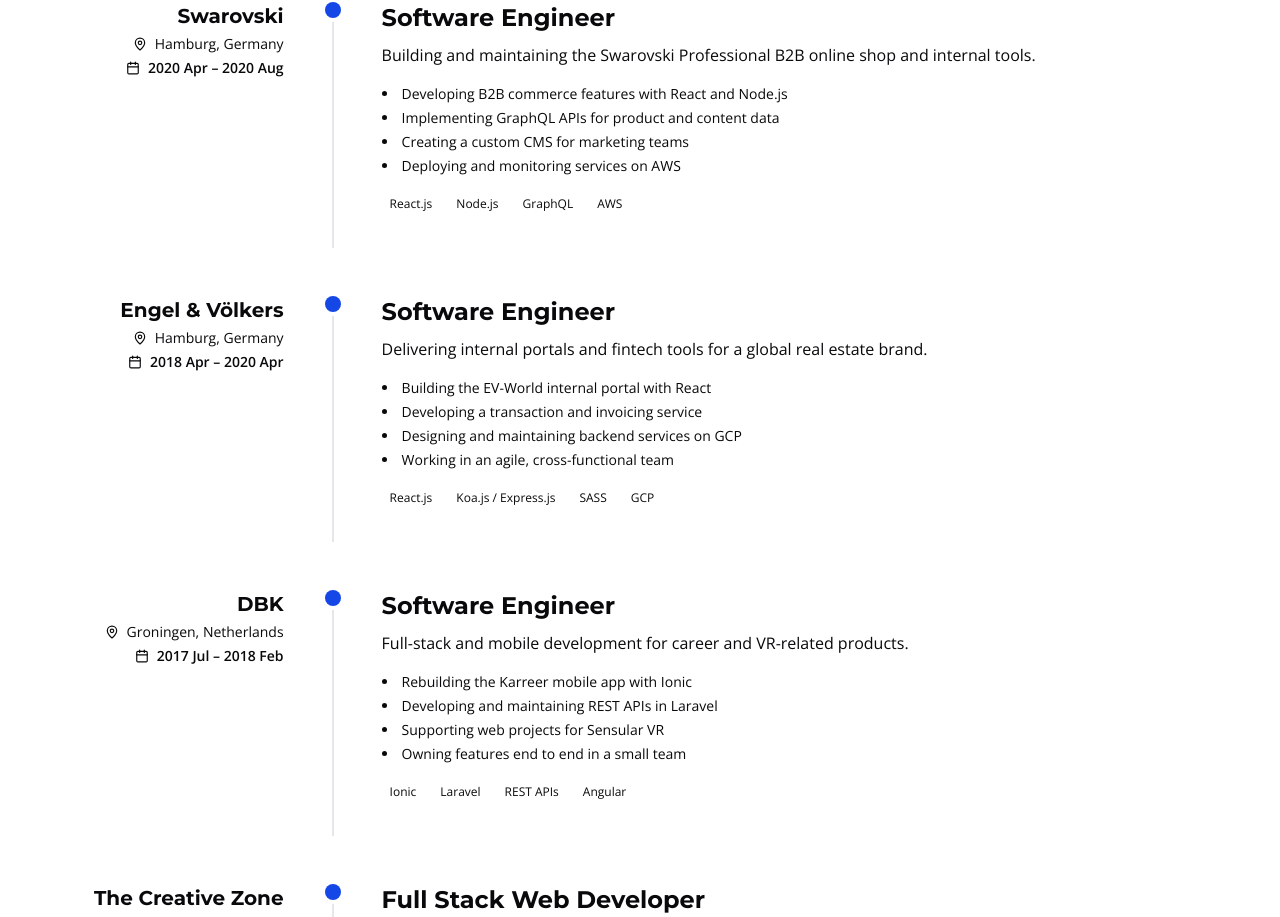
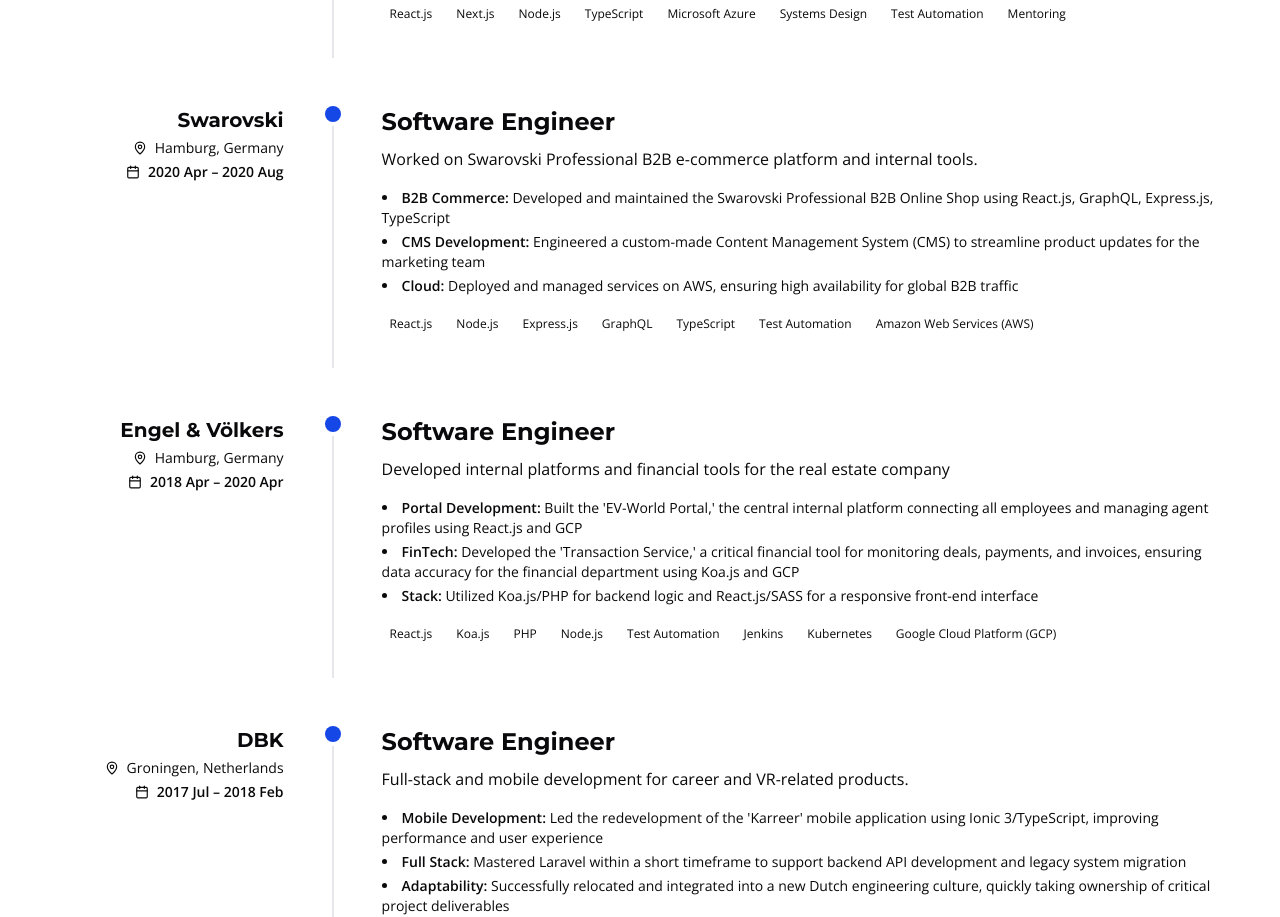
Before and after one commit to MohammadMahmoud/portfolio, a Next.js app: page / in a window 1280 px wide. Shown: the part 2853-3770 px from the top of the page. Built offline with nearby package versions, Linux system fonts and the light colour scheme.

Commit message:
Enhance timeline with detailed responsibilities and skills
Add HTML formatting to timeline responsibilities
Update job descriptions with more specific details
Expand skills lists for each position
Reorder skills for better organization
Improve bullet point formatting with bold labels

```diff
--- a/src/components/molecules/timeline.tsx
+++ b/src/components/molecules/timeline.tsx
@@ -39,7 +39,7 @@
           <div className='mb-4'>
             <ul className='list-disc list-inside text-sm space-y-1'>
               {responsibilities.map((res, idx) => (
-                <li key={idx}>{res}</li>
+                <li key={idx} dangerouslySetInnerHTML={{ __html: res }} />
               ))}
             </ul>
           </div>
--- a/src/components/pages/about.tsx
+++ b/src/components/pages/about.tsx
@@ -159,9 +159,9 @@
               'React',
               'Next.js',
               'Node js',
-              'Go',
               'Express js',
               'Fastify',
+              'Go',
               'AWS',
               'Azure',
               'GCP',
@@ -194,18 +194,21 @@
               date='2020 Oct – Present'
               description='Leading engineering for digital contracting, from architecture and cloud to hands-on delivery in React and Node.js.'
               responsibilities={[
-                'Architecting cloud-native solutions for B2B/B2C digital leasing',
-                'Scaling and mentoring a small engineering team',
-                'Improving CI/CD, Kubernetes workflows, and code quality',
-                'Collaborating with business and legal stakeholders',
+                '<b>Team Leadership:</b> Scaled the engineering team from 0 to 3 members by redesigning the technical interview process, resulting in a 30% reduction in time-to-hire.',
+                '<b>Architecture:</b> Architected a system design solution for Digital Contracting, resolving a critical blocker and enabling fully legal, compliant digital leasing for B2B/B2C customers.',
+                '<b>Code Quality:</b> Improved code quality by 30% through the implementation of strict Azure devops pipelines, code reviews, and mentorship programs.',
+                '<b>Performance:</b> Reduced deployment time by 40% by optimizing Kubernetes workflows and Azure infrastructure.',
+                '<b>Hands-on:</b> Maintained a 50-80% contribution rate to the codebase (React/Next.js/Node.js/Typescript) while managing high-level system design.',
               ]}
               skills={[
                 'React.js',
+                'Next.js',
                 'Node.js',
-                'Next.js',
-                'Azure',
-                'Kubernetes',
-                'CI/CD',
+                'TypeScript',
+                'Microsoft Azure',
+                'Systems Design',
+                'Test Automation',
+                'Mentoring',
               ]}
             />
 
@@ -214,14 +217,21 @@
               company='Swarovski'
               location='Hamburg, Germany'
               date='2020 Apr – 2020 Aug'
-              description='Building and maintaining the Swarovski Professional B2B online shop and internal tools.'
+              description='Worked on Swarovski Professional B2B e-commerce platform and internal tools.'
               responsibilities={[
-                'Developing B2B commerce features with React and Node.js',
-                'Implementing GraphQL APIs for product and content data',
-                'Creating a custom CMS for marketing teams',
-                'Deploying and monitoring services on AWS',
+                '<b>B2B Commerce:</b> Developed and maintained the Swarovski Professional B2B Online Shop using React.js, GraphQL, Express.js, TypeScript',
+                '<b>CMS Development:</b> Engineered a custom-made Content Management System (CMS) to streamline product updates for the marketing team',
+                '<b>Cloud:</b> Deployed and managed services on AWS, ensuring high availability for global B2B traffic',
               ]}
-              skills={['React.js', 'Node.js', 'GraphQL', 'AWS']}
+              skills={[
+                'React.js',
+                'Node.js',
+                'Express.js',
+                'GraphQL',
+                'TypeScript',
+                'Test Automation',
+                'Amazon Web Services (AWS)',
+              ]}
             />
 
             <Timeline
@@ -229,14 +239,22 @@
               company='Engel & Völkers'
               location='Hamburg, Germany'
               date='2018 Apr – 2020 Apr'
-              description='Delivering internal portals and fintech tools for a global real estate brand.'
+              description='Developed internal platforms and financial tools for the real estate company'
               responsibilities={[
-                'Building the EV-World internal portal with React',
-                'Developing a transaction and invoicing service',
-                'Designing and maintaining backend services on GCP',
-                'Working in an agile, cross-functional team',
+                "<b>Portal Development:</b> Built the 'EV-World Portal,' the central internal platform connecting all employees and managing agent profiles using React.js and GCP",
+                "<b>FinTech:</b> Developed the 'Transaction Service,' a critical financial tool for monitoring deals, payments, and invoices, ensuring data accuracy for the financial department using Koa.js and GCP",
+                '<b>Stack:</b> Utilized Koa.js/PHP for backend logic and React.js/SASS for a responsive front-end interface',
               ]}
-              skills={['React.js', 'Koa.js / Express.js', 'SASS', 'GCP']}
+              skills={[
+                'React.js',
+                'Koa.js',
+                'PHP',
+                'Node.js',
+                'Test Automation',
+                'Jenkins',
+                'Kubernetes',
+                'Google Cloud Platform (GCP)',
+              ]}
             />
 
             <Timeline
@@ -246,12 +264,18 @@
               date='2017 Jul – 2018 Feb'
               description='Full-stack and mobile development for career and VR-related products.'
               responsibilities={[
-                'Rebuilding the Karreer mobile app with Ionic',
-                'Developing and maintaining REST APIs in Laravel',
-                'Supporting web projects for Sensular VR',
-                'Owning features end to end in a small team',
+                "<b>Mobile Development:</b> Led the redevelopment of the 'Karreer' mobile application using Ionic 3/TypeScript, improving performance and user experience",
+                '<b>Full Stack:</b> Mastered Laravel within a short timeframe to support backend API development and legacy system migration',
+                '<b>Adaptability:</b> Successfully relocated and integrated into a new Dutch engineering culture, quickly taking ownership of critical project deliverables',
               ]}
-              skills={['Ionic', 'Laravel', 'REST APIs', 'Angular']}
+              skills={[
+                'Laravel',
+                'PHP',
+                'Angular 2',
+                'Ionic Framework',
+                'TypeScript',
+                'Mobile Applications',
+              ]}
             />
 
             <Timeline
@@ -259,20 +283,23 @@
               company='The Creative Zone'
               location='Cairo, Egypt'
               date='2014 Dec – 2017 Jun'
-              description='From junior to full-stack developer, delivering custom websites and e-commerce solutions.'
+              description='Developed custom websites and e-commerce solutions for various clients.'
               responsibilities={[
-                'Building websites from scratch using PHP and JavaScript',
-                'Developing WordPress and WooCommerce sites',
-                'Optimizing delivery time with reusable templates',
-                'Collaborating directly with clients and designers',
+                '<b>Web Development:</b> Progressed from junior developer to full-stack contributor, building custom websites using HTML5, CSS3, jQuery, and PHP',
+                '<b>CMS:</b> Specialized in WordPress and WooCommerce development, delivering e-commerce solutions for varied clients',
+                '<b>Optimization:</b> Reduced development turnaround time for static pages from 1 week to a few hours through efficient coding practices and template reuse',
               ]}
               skills={[
-                'HTML5',
-                'CSS3 / SASS',
+                'Angular',
                 'jQuery',
                 'PHP',
                 'WordPress',
                 'WooCommerce',
+                'Laravel',
+                'HTML5',
+                'CSS 3',
+                'SASS',
+                'Search Engine Optimization (SEO)',
               ]}
             />
           </div>
```
